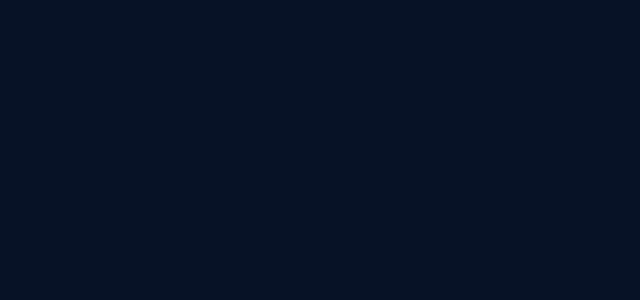
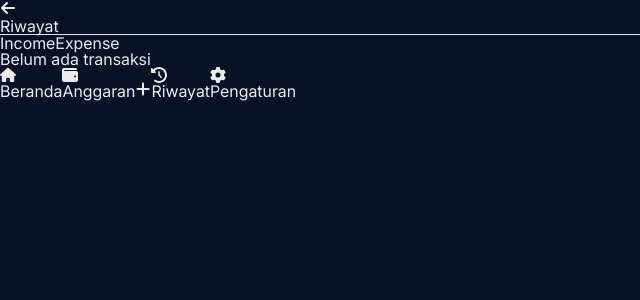
Before and after one commit to yusufsugiono/cashplan, a React (Vite) app: page /history in a window 1280 px wide. Before the commit this address had no page. Shown: the top 300 px of the page, without its empty margins (0-640 px from the left). Built offline with nearby package versions, Linux system fonts and the light colour scheme.

Commit message:
feat(history): build history page

```diff
--- a/src/App.jsx
+++ b/src/App.jsx
@@ -3,12 +3,14 @@ import { Route, Routes } from 'react-router-dom';
 import { ROUTES } from './constants/routes';
 import HomePage from './pages/HomePage';
 import AddNewTransaction from './pages/AddNewTransaction';
+import HistoryPage from './pages/HistoryPage';
 
 export default function App() {
   return (
     <Routes>
       <Route path={ROUTES.HOME} element={<HomePage />} />
       <Route path={ROUTES.ADD_TRANSACTION} element={<AddNewTransaction />} />
+      <Route path={ROUTES.HISTORY} element={<HistoryPage />} />
     </Routes>
   );
 }
--- /dev/null
+++ b/src/features/history/TransactionItem.jsx
@@ -0,0 +1,25 @@
+import { formatDateID } from '../../lib/date';
+import { formatRupiah } from '../../lib/currency';
+
+/**
+ * TransactionItem — satu baris item transaksi dalam daftar riwayat.
+ *
+ * Props:
+ * - date: string, tanggal transaksi dalam format ISO (YYYY-MM-DD)
+ * - description: string, deskripsi/kategori transaksi
+ * - amount: number, nominal transaksi
+ */
+export default function TransactionItem({ date, description, amount }) {
+  return (
+    <div className="flex items-center justify-between px-3 py-3 border-b border-[var(--color-border)]">
+      {/* Kiri: tanggal + deskripsi */}
+      <div>
+        <p className="text-sm font-medium">{formatDateID(date)}</p>
+        <p className="text-xs text-[var(--color-muted)]">{description}</p>
+      </div>
+
+      {/* Kanan: nominal */}
+      <p className="text-sm font-medium">{formatRupiah(amount)}</p>
+    </div>
+  );
+}
--- /dev/null
+++ b/src/features/history/TransactionList.jsx
@@ -0,0 +1,35 @@
+import TransactionItem from './TransactionItem';
+
+/**
+ * TransactionList — container yang menampilkan daftar transaksi yang sudah difilter.
+ *
+ * Props:
+ * - transactions: array of { id, date, description, amount, type }
+ * - filter: string ('INCOME' | 'EXPENSE'), tipe transaksi yang ditampilkan
+ */
+export default function TransactionList({ transactions, filter }) {
+  // Filter transaksi berdasarkan tipe yang dipilih
+  const filteredTransactions = transactions.filter((item) => item.type === filter);
+
+  // Tampilkan pesan jika tidak ada data
+  if (filteredTransactions.length === 0) {
+    return (
+      <div className="mx-3 mt-5 text-center">
+        <p className="text-sm text-[var(--color-muted)]">Belum ada transaksi</p>
+      </div>
+    );
+  }
+
+  return (
+    <div className="mx-3 mt-5 border border-solid border-[var(--color-border)] rounded-md overflow-hidden">
+      {filteredTransactions.map((item) => (
+        <TransactionItem
+          key={item.id}
+          date={item.date}
+          description={item.description}
+          amount={item.amount}
+        />
+      ))}
+    </div>
+  );
+}
--- /dev/null
+++ b/src/lib/date.js
@@ -0,0 +1,19 @@
+/**
+ * Utility functions untuk format tanggal.
+ */
+
+/**
+ * Format tanggal ke locale Indonesia.
+ * Contoh: "2026-04-10" → "10 Apr 2026"
+ *
+ * @param {string} dateString - Tanggal dalam format ISO (YYYY-MM-DD)
+ * @returns {string} Tanggal dalam format Indonesia
+ */
+export function formatDateID(dateString) {
+  const date = new Date(dateString);
+  return new Intl.DateTimeFormat('id-ID', {
+    day: 'numeric',
+    month: 'short',
+    year: 'numeric',
+  }).format(date);
+}
--- /dev/null
+++ b/src/pages/HistoryPage.jsx
@@ -0,0 +1,40 @@
+import { useState } from 'react';
+import { useNavigate } from 'react-router-dom';
+import { FaArrowLeft } from 'react-icons/fa6';
+
+import AppBar from '../layouts/AppBar';
+import BottomNav from '../layouts/BottomNav';
+import PillButtonGroup from '../components/ui/PillButtonGroup';
+import PillButton from '../components/ui/PillButton';
+import TransactionList from '../features/history/TransactionList';
+import { loadFromStorage, STORAGE_KEYS } from '../lib/storage';
+
+export default function HistoryPage() {
+  const navigate = useNavigate();
+  const [activeTab, setActiveTab] = useState('INCOME');
+
+  // Ambil data transaksi dari localStorage
+  const transactions = loadFromStorage(STORAGE_KEYS.TRANSACTIONS);
+
+  return (
+    <div className="pb-16">
+      <AppBar icon={FaArrowLeft} onBack={() => navigate(-1)}>
+        Riwayat
+      </AppBar>
+
+      <PillButtonGroup>
+        <PillButton isActive={activeTab === 'INCOME'} onClick={() => setActiveTab('INCOME')}>
+          Income
+        </PillButton>
+
+        <PillButton isActive={activeTab === 'EXPENSE'} onClick={() => setActiveTab('EXPENSE')}>
+          Expense
+        </PillButton>
+      </PillButtonGroup>
+
+      <TransactionList transactions={transactions} filter={activeTab} />
+
+      <BottomNav />
+    </div>
+  );
+}
--- a/src/pages/HomePage.jsx
+++ b/src/pages/HomePage.jsx
@@ -3,33 +3,31 @@ import { FaDiamond, FaArrowUp, FaArrowDown } from 'react-icons/fa6';
 import Greeting from '../features/dashboard/Greeting';
 import SummaryCard from '../features/dashboard/SummaryCard';
 import BottomNav from '../layouts/BottomNav';
-
-/**
- * Data dummy untuk development.
- * TODO: Ganti dengan data dari localStorage setelah fitur penyimpanan selesai.
- */
-const DUMMY_DATA = {
-  userName: 'Yusuf Sugiono',
-  periodStart: '1 Apr 2026',
-  periodEnd: '1 Mei 2026',
-  balance: 10_000_000,
-  income: 15_000_000,
-  expense: 5_000_000,
-};
+import { loadFromStorage, STORAGE_KEYS } from '../lib/storage';
 
 export default function HomePage() {
+  // Ambil semua transaksi dari localStorage
+  const transactions = loadFromStorage(STORAGE_KEYS.TRANSACTIONS);
+
+  // Hitung total pemasukan dan pengeluaran dari data yang tersimpan
+  const totalIncome = transactions
+    .filter((t) => t.type === 'INCOME')
+    .reduce((sum, t) => sum + t.amount, 0);
+
+  const totalExpense = transactions
+    .filter((t) => t.type === 'EXPENSE')
+    .reduce((sum, t) => sum + t.amount, 0);
+
+  const balance = totalIncome - totalExpense;
+
   return (
     // pb-16 memberi ruang agar konten tidak tertutup BottomNav yang fixed
     <div className="pb-16">
-      <Greeting
-        name={DUMMY_DATA.userName}
-        periodStart={DUMMY_DATA.periodStart}
-        periodEnd={DUMMY_DATA.periodEnd}
-      />
+      <Greeting name="Yusuf Sugiono" periodStart="1 Apr 2026" periodEnd="1 Mei 2026" />
 
-      <SummaryCard icon={FaDiamond} label="Saldo" amount={DUMMY_DATA.balance} />
-      <SummaryCard icon={FaArrowUp} label="Pemasukan" amount={DUMMY_DATA.income} />
-      <SummaryCard icon={FaArrowDown} label="Pengeluaran" amount={DUMMY_DATA.expense} />
+      <SummaryCard icon={FaDiamond} label="Saldo" amount={balance} />
+      <SummaryCard icon={FaArrowUp} label="Pemasukan" amount={totalIncome} />
+      <SummaryCard icon={FaArrowDown} label="Pengeluaran" amount={totalExpense} />
 
       <BottomNav />
     </div>
```
Also changed, not shown: plans/02-history.md (+2 -0 lines).
